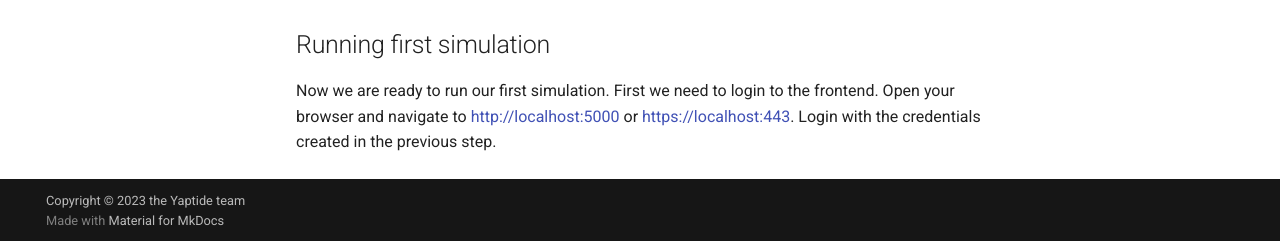
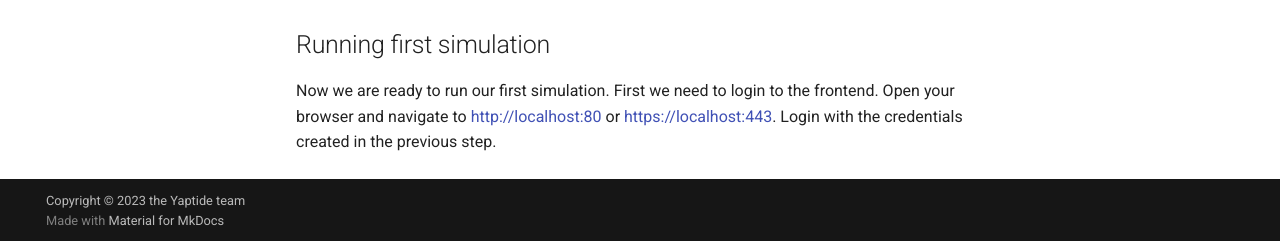
Before and after one commit to yaptide/deploy, an MkDocs documentation site: the page built from docs/index.md, in a window 1280 px wide and 900 px high, scrolled down 948 px. Shown: the part 656-897 px from the top of the window. Built offline with MkDocs 1.6.1 and Material for MkDocs 9.7.7, drawn with Linux system fonts in a browser that asks for light colours; comment, search, counter and statistics services are not loaded; some of the changed lines change nothing that is shown.

Commit message:
fix port numbers

```diff
--- a/docs/index.md
+++ b/docs/index.md
@@ -55,5 +55,5 @@
 
 ## Running first simulation
 
-Now we are ready to run our first simulation. First we need to login to the frontend. Open your browser and navigate to [http://localhost:5000](http://localhost:5000) or [https://localhost:443](https://localhost:443).
+Now we are ready to run our first simulation. First we need to login to the frontend. Open your browser and navigate to [http://localhost:80](http://localhost:80) or [https://localhost:443](https://localhost:443).
 Login with the credentials created in the previous step.
```
